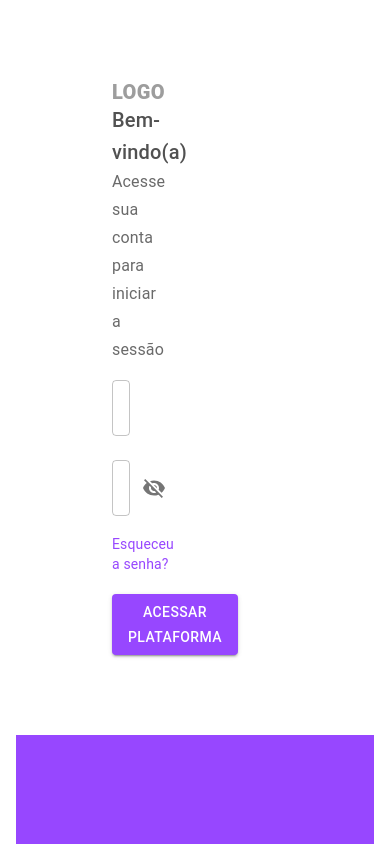
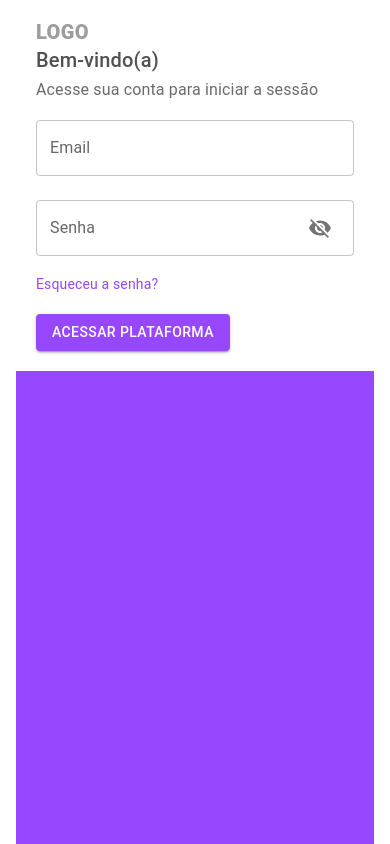
Before and after one commit to herverson/lean-saude, a Next.js app: page /login in a window 390 px wide. Built offline with nearby package versions, Linux system fonts and the light colour scheme.

Commit message:
mobile version

```diff
--- a/src/app/login/styles.module.scss
+++ b/src/app/login/styles.module.scss
@@ -5,6 +5,10 @@
   padding: 0%;
   align-items: center;
   background: #fff;
+
+  @media (max-width: 768px) {
+    align-items: flex-start;
+  }
 }
 
 .loginBox {
@@ -22,17 +26,17 @@
     font-weight: 900;
     line-height: 24px;
     letter-spacing: 0.4px;
+  }
 
-  }
   .title {
     color: var(--Foundation-CInza-cinza-900, #515151);
-      // font-family: Lato;
-      font-size: 20px;
-      font-style: normal;
-      font-weight: 500;
-      line-height: 160%;
-      letter-spacing: 0.15px;
+    font-size: 20px;
+    font-style: normal;
+    font-weight: 500;
+    line-height: 160%;
+    letter-spacing: 0.15px;
   }
+
   .sectionTitle {
     color: var(--Foundation-CInza-cinza-800, #6A6A6A);
     font-size: 16px;
@@ -56,11 +60,15 @@
     background-color: #9747FF;
     color: #fff;
   }
+
+  @media (max-width: 768px) {
+    width: 100%;
+    padding: 20px;
+  }
 }
 
 .rightContainer {
   flex-grow: 1;
   background-color: #9747FF;
   height: 100vh;
-
 }
```
